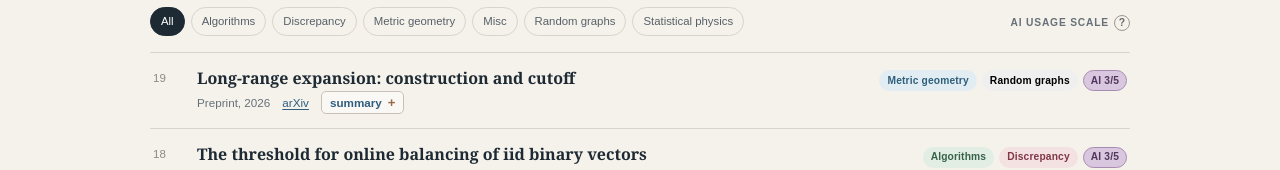
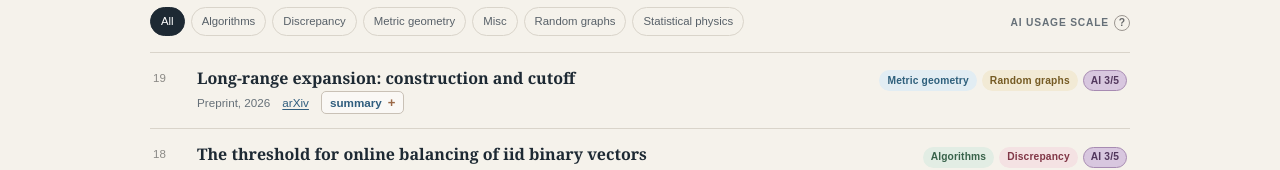
Before and after one commit to dylanaltschuler/dylanaltschuler.github.io, a React (Vite) app: page / in a window 1280 px wide. Shown: the part 720-890 px from the top of the page. Built offline with nearby package versions, Linux system fonts and the light colour scheme.

Commit message:
Style random graphs tag

```diff
--- a/src/styles.css
+++ b/src/styles.css
@@ -451,6 +451,11 @@ h3 {
   color: #5e5b55;
 }
 
+.tag-random-graphs {
+  background: #f2ead5;
+  color: #755b24;
+}
+
 .ai-tag {
   border-color: #d4ced8;
   background: transparent;
```
